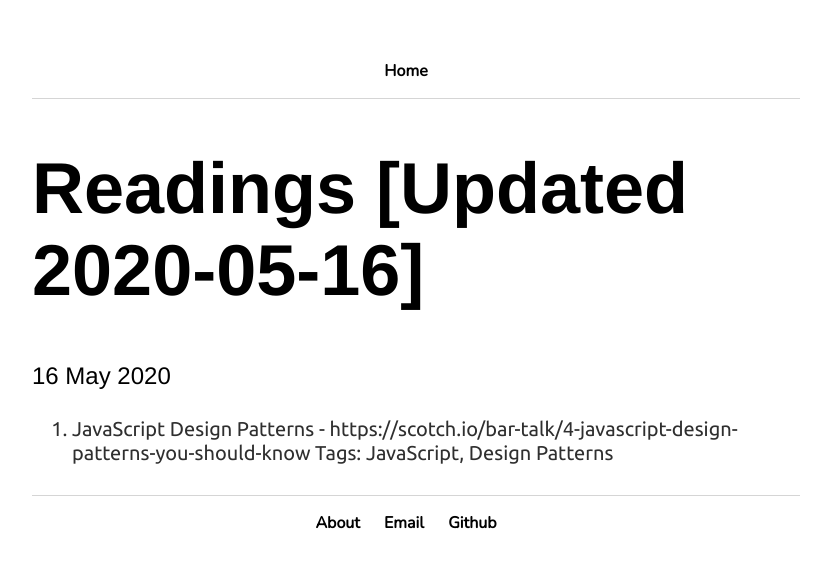
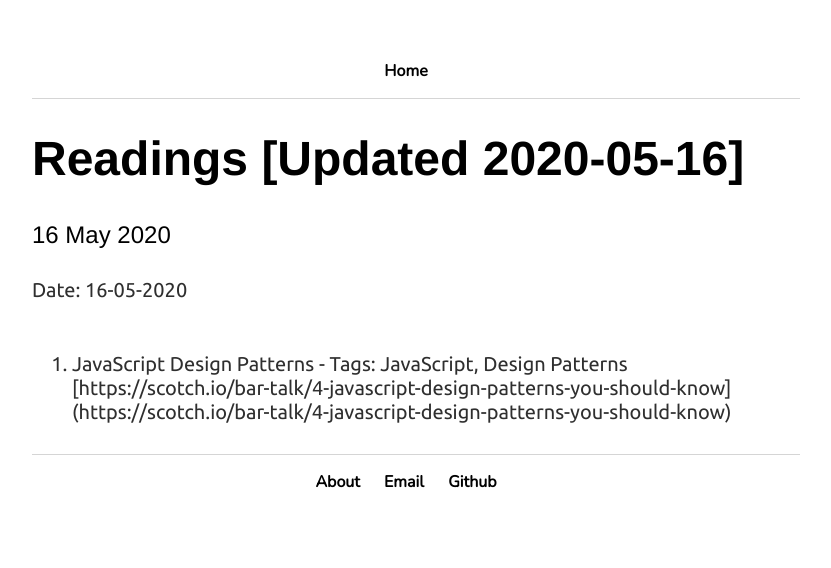
Before and after one commit to jomyemmanuel/jomyemmanuel.github.io, a Jekyll site: the page built from _posts/2020-05-16-Readings.md, in a window 1280 px wide. Shown: the top 568 px of the page, without its empty margins (224-1055 px from the left). Built offline with Jekyll 4.4.1, drawn with Linux system fonts in a browser that asks for light colours.

Commit message:
minor cosmetic changes

```diff
--- a/_posts/2020-05-16-Readings.md
+++ b/_posts/2020-05-16-Readings.md
@@ -3,6 +3,7 @@ layout: post
 title: "Readings [Updated 2020-05-16]"
 date: 2020-05-16
 ---
-
-1. JavaScript Design Patterns - https://scotch.io/bar-talk/4-javascript-design-patterns-you-should-know
-Tags: JavaScript, Design Patterns
+Date: 16-05-2020 <br /> <br />
+1. JavaScript Design Patterns -
+Tags: JavaScript, Design Patterns <br />
+[https://scotch.io/bar-talk/4-javascript-design-patterns-you-should-know] (https://scotch.io/bar-talk/4-javascript-design-patterns-you-should-know)
--- a/css/main.css
+++ b/css/main.css
@@ -23,7 +23,7 @@ a:hover {
     text-decoration: underline;
 }
 h1 {
-    font-size: 3em;
+    font-size: 2em;
     font-family:'Helvetica', 'Arial', 'Sans-Serif';
 }
 p {
--- a/index.html
+++ b/index.html
@@ -40,7 +40,7 @@
             <a href="#code">&lt;Code/&gt; </a>
           </div>
           <div class="col-md-3 elm" value="blog">
-            <a href="blog">Blog </a>
+            <a href="#blog">Blog </a>
           </div>
           <div class="col-md-3 elm" value="contact">
             <a href="#contact"> Connect </a>
```
